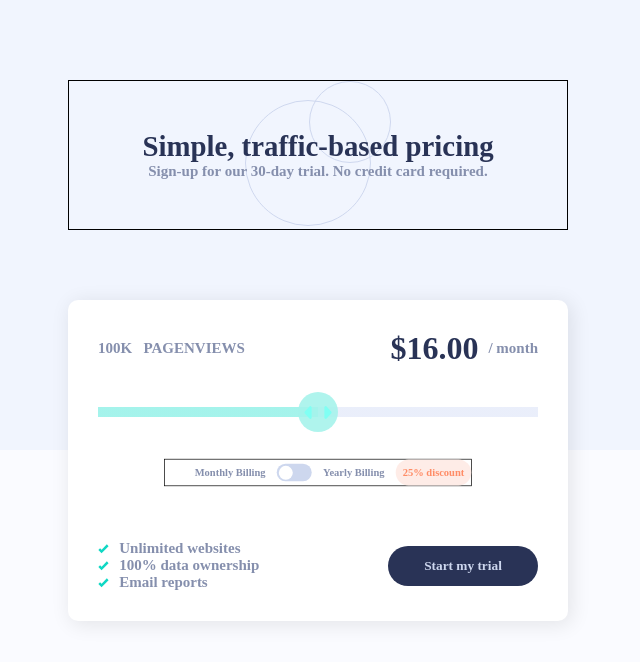
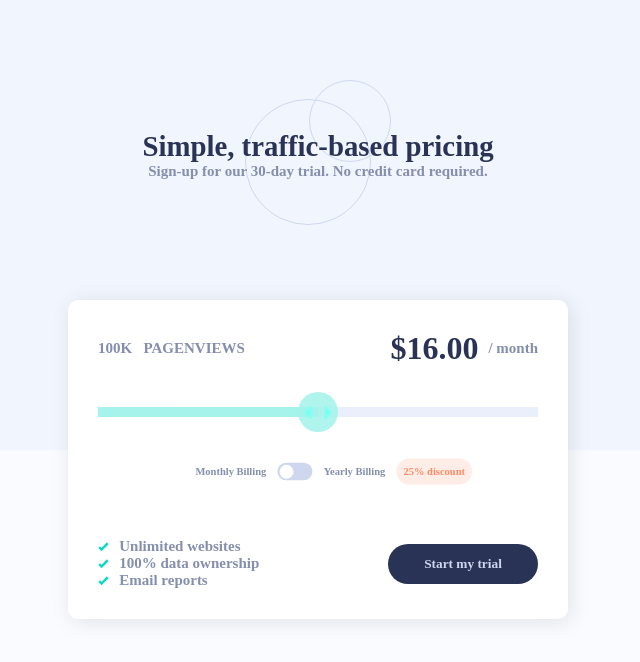
Before and after one commit to Cat0blu/part_two-Front-mentor, a website: page Componente_de_precificacao/index.html in a window 1280 px wide. Shown: the whole page, without its empty margins (322-962 px from the left). Drawn offline with Linux system fonts and the light colour scheme; a web font is replaced by a local one.

Commit message:
ajustes......

```diff
--- a/Componente_de_precificacao/styles/index.scss
+++ b/Componente_de_precificacao/styles/index.scss
@@ -109,12 +109,10 @@ body
         background-repeat: no-repeat;
         background-size:cover;
         background-position: left bottom;
-        // position: absolute;
         display: flex;
         justify-content: center;
         width: 100%;
         height: 450px;
-        // transform: translateY(-55%);
         #text_main
         {
             background: url("../../images/pattern-circles.svg") no-repeat top;
@@ -127,7 +125,6 @@ body
             max-width: 500px;
             height: 150px;
             padding: 20px;
-            border: 1px solid;
         }
     }
 
@@ -137,7 +134,6 @@ body
         background: white;
         padding: 30px;
         width: 90%;
-        // margin-top: 5em;
         min-width: 300px;
         max-width: 500px;
         border-radius: 10px;
@@ -206,7 +202,6 @@ body
             justify-content: end;
             margin: 2em 0;
             min-width: 400px;
-            border: 1px solid;
             transform: scale(.7);
             #cmp_btn_circular
             {
```
Also changed, not shown: Componente_de_precificacao/styles/base/index.css, 1 other file.
